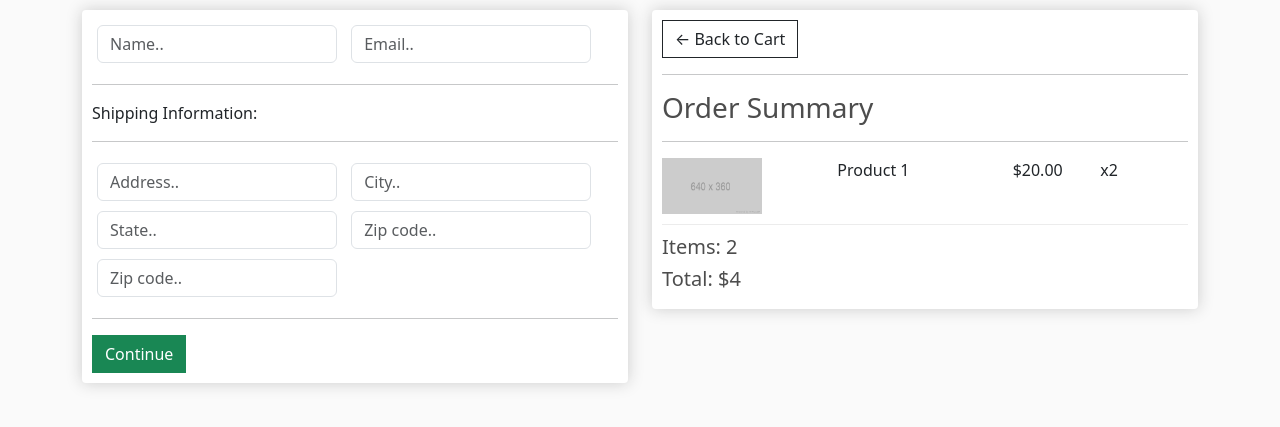
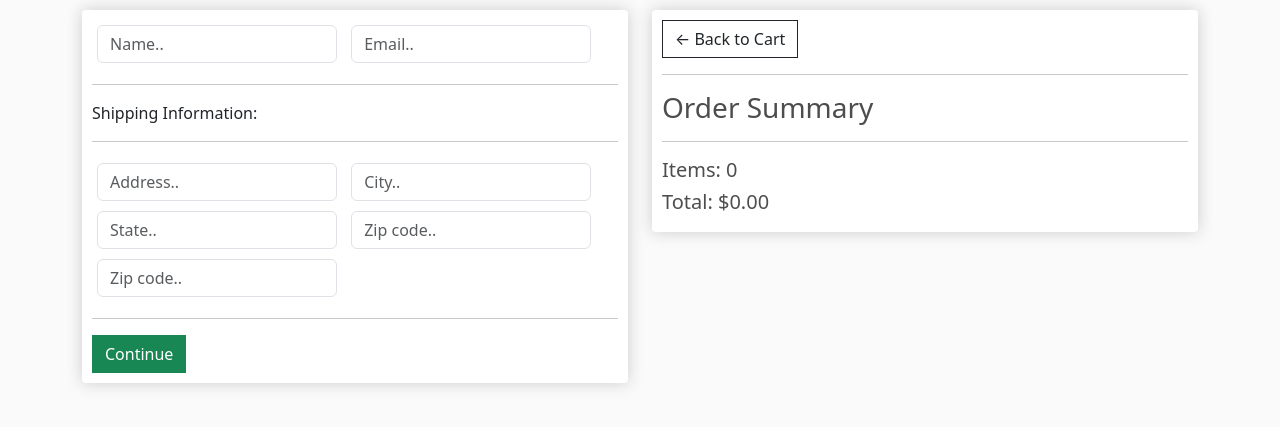
Before and after one commit to TamimurRahman/GUB_EDGE_Program_ecommerce_project, a Django app: page /checkout/ in a window 1280 px wide. Shown: the part 57-484 px from the top of the page. Run offline with Django 5.2, Linux system fonts and the light colour scheme.

Commit message:
here is the work on checkout.html those item user buy the checkout page dynamically update

```diff
--- a/ecommerce/store/templates/store/cart.html
+++ b/ecommerce/store/templates/store/cart.html
@@ -11,8 +11,8 @@
 				<br>
 				<table class="table">
 					<tr>
-						<th><h5>Items: <strong>3</strong></h5></th>
-						<th><h5>Total:<strong> $42</strong></h5></th>
+						<th><h5>Items: <strong>{{order.get_cart_items}}</strong></h5></th>
+						<th><h5>Total:<strong> ${{order.get_cart_total}}</strong></h5></th>
 						<th>
 							<a  style="float:right; margin:5px;" class="btn btn-success" href="{% url 'checkout' %}">Checkout</a>
 						</th>
@@ -43,7 +43,7 @@
 							<img class="chg-quantity" src="{% static  'images/arrow-down.png' %}">
 						</div>
 					</div>
-					<div style="flex:1"><p>$32</p></div>
+					<div style="flex:1"><p>${{item.get_total}}</p></div>
 				</div>
 				{% endfor %}
 			</div>
--- a/ecommerce/store/templates/store/checkout.html
+++ b/ecommerce/store/templates/store/checkout.html
@@ -53,14 +53,16 @@
 				<hr>
 				<h3>Order Summary</h3>
 				<hr>
+				{% for item in items %}
 				<div class="cart-row">
-					<div style="flex:2"><img class="row-image" src="{% static 'images/placeholder.jpeg' %}"></div>
-					<div style="flex:2"><p>Product 1</p></div>
-					<div style="flex:1"><p>$20.00</p></div>
-					<div style="flex:1"><p>x2</p></div>
+					<div style="flex:2"><img class="row-image" src="{{item.product.imageURL}}"></div>
+					<div style="flex:2"><p>{{item.product.name}}</p></div>
+					<div style="flex:1"><p>${{item.product.price|floatformat:2}}</p></div>
+					<div style="flex:1"><p>x{{item.quantity}}</p></div>
 				</div>
-				<h5>Items:   2</h5>
-				<h5>Total:   $4</h5>
+				{% endfor %}
+				<h5>Items:   {{order.get_cart_items}}</h5>
+				<h5>Total:   ${{order.get_cart_total|floatformat:2}}</h5>
 			</div>
 		</div>
 	</div>
--- a/ecommerce/store/views.py
+++ b/ecommerce/store/views.py
@@ -7,18 +7,28 @@ def store(request):
 	return render(request, 'store/store.html', context)
 
 def cart(request):
+    if request.user.is_authenticated:
+        customer = request.user.customer
+        order, created = Order.objects.get_or_create(customer=customer, complete=False)
+        items = order.orderitem_set.all()
+    else:
+        # Create an empty cart for non-logged-in users
+        items = []
+        order = {'get_cart_total': 0, 'get_cart_items': 0}  # ✅ Fix Indentation
 
-	if request.user.is_authenticated:
-		customer = request.user.customer
-		order, created = Order.objects.get_or_create(customer=customer, complete=False)
-		items = order.orderitem_set.all()
-	else:
-		#Create empty cart for now for non-logged in user
-		items = []
+    context = {'items': items, 'order': order}
+    return render(request, 'store/cart.html', context)
 
-	context = {'items':items}
-	return render(request, 'store/cart.html', context)
 
 def checkout(request):
-	context = {}
-	return render(request, 'store/checkout.html', context)
+    if request.user.is_authenticated:  # ✅ Ensure indentation is correct
+        customer = request.user.customer
+        order, created = Order.objects.get_or_create(customer=customer, complete=False)
+        items = order.orderitem_set.all()
+    else:
+        # Create an empty cart for non-logged-in users
+        items = []
+        order = {'get_cart_total': 0, 'get_cart_items': 0}  # ✅ Fix indentation
+
+    context = {'items': items, 'order': order}
+    return render(request, 'store/checkout.html', context)  # ✅ Render 'checkout.html'
```
Also changed, not shown: ecommerce/store/models.py (+13 -0 lines), ecommerce/db.sqlite3.
